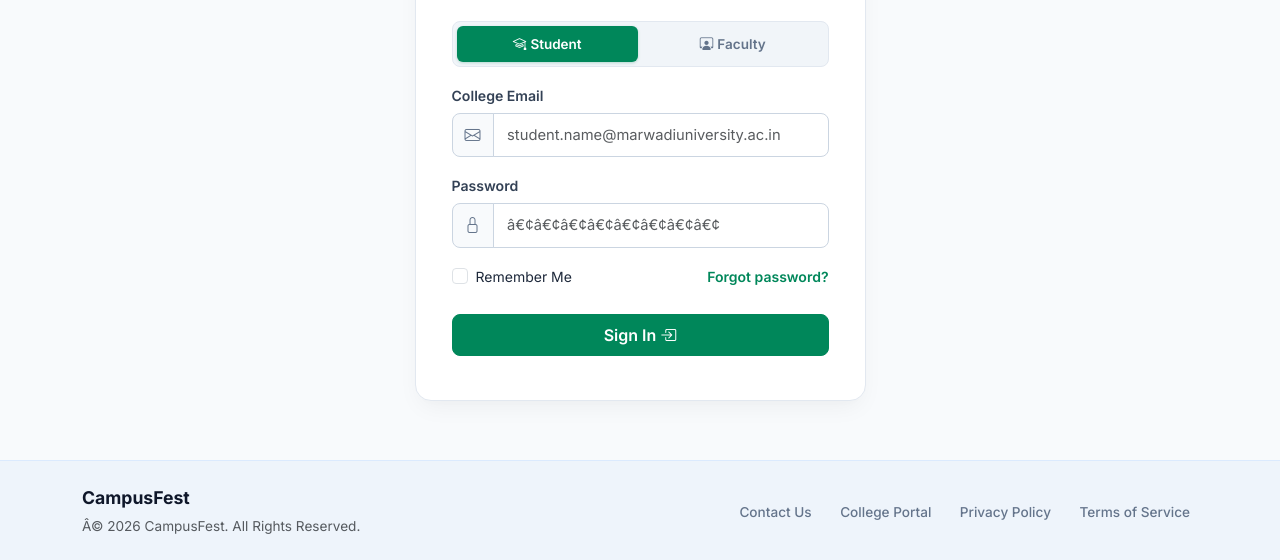
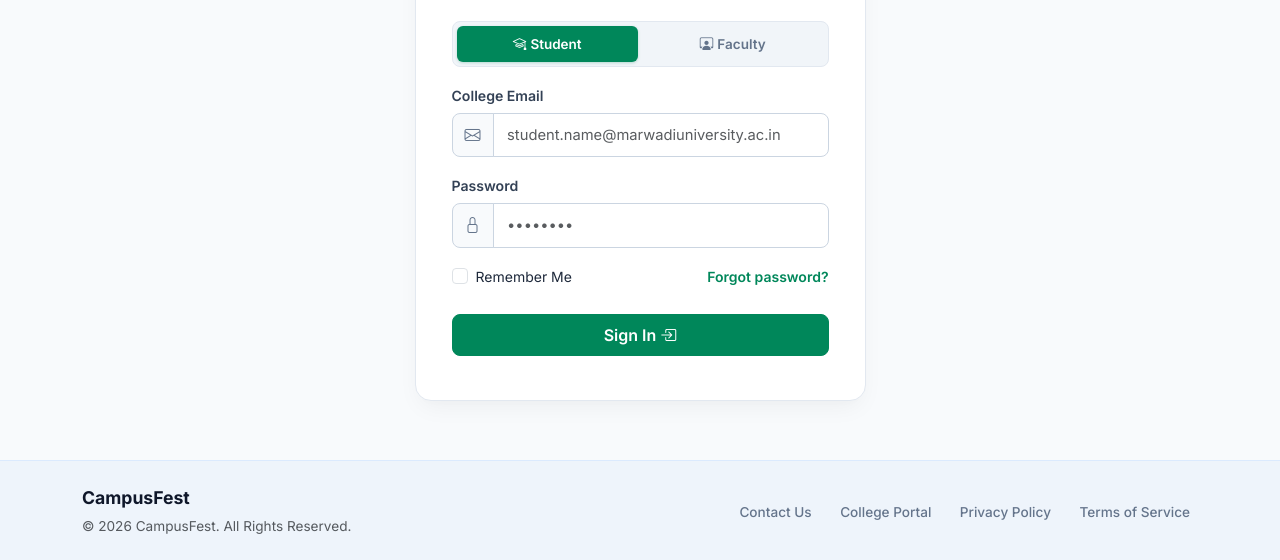
Before and after one commit to Harshil-Ranpariya/CampusFest, a plain HTML site: page login.html in a window 1280 px wide. Shown: the part 240-800 px from the top of the page. Drawn offline with nearby package versions, Linux system fonts and the light colour scheme.

Commit message:
Update login page

```diff
--- a/login.html
+++ b/login.html
@@ -83,7 +83,7 @@
                 <label for="password" class="form-label">Password</label>
                 <div class="input-group">
                   <span class="input-group-text"><i class="bi bi-lock"></i></span>
-                  <input type="password" class="form-control" id="password" placeholder="â€¢â€¢â€¢â€¢â€¢â€¢â€¢â€¢" required autocomplete="current-password">
+                  <input type="password" class="form-control" id="password" placeholder="••••••••" required autocomplete="current-password">
                 </div>
               </div>
 
@@ -111,7 +111,7 @@
       <div class="row align-items-center gy-3">
         <div class="col-md-6 text-center text-md-start">
           <span class="footer-brand">CampusFest</span>
-          <p class="footer-tagline text-muted small mt-1 mb-0">Â© 2026 CampusFest. All Rights Reserved.</p>
+          <p class="footer-tagline text-muted small mt-1 mb-0">© 2026 CampusFest. All Rights Reserved.</p>
         </div>
         <div class="col-md-6">
           <ul class="footer-nav list-inline text-center text-md-end mb-0">
```
